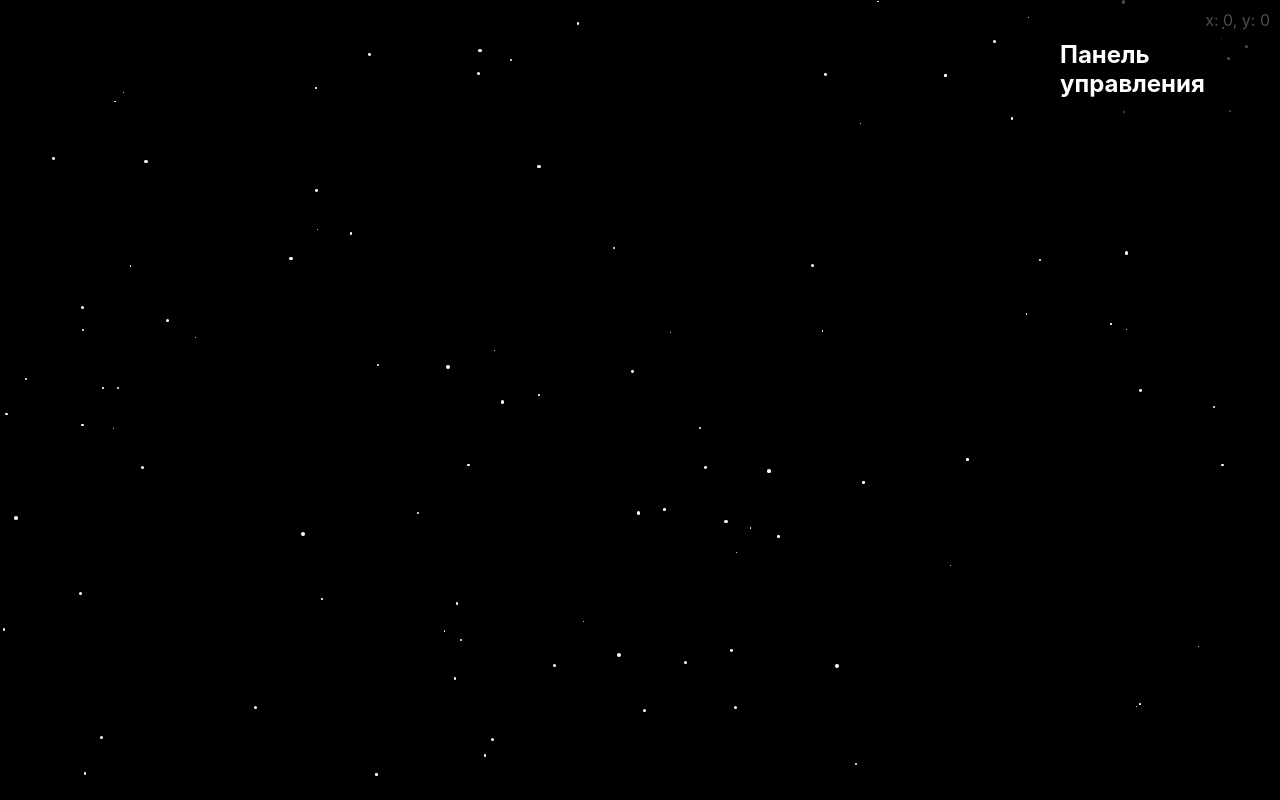
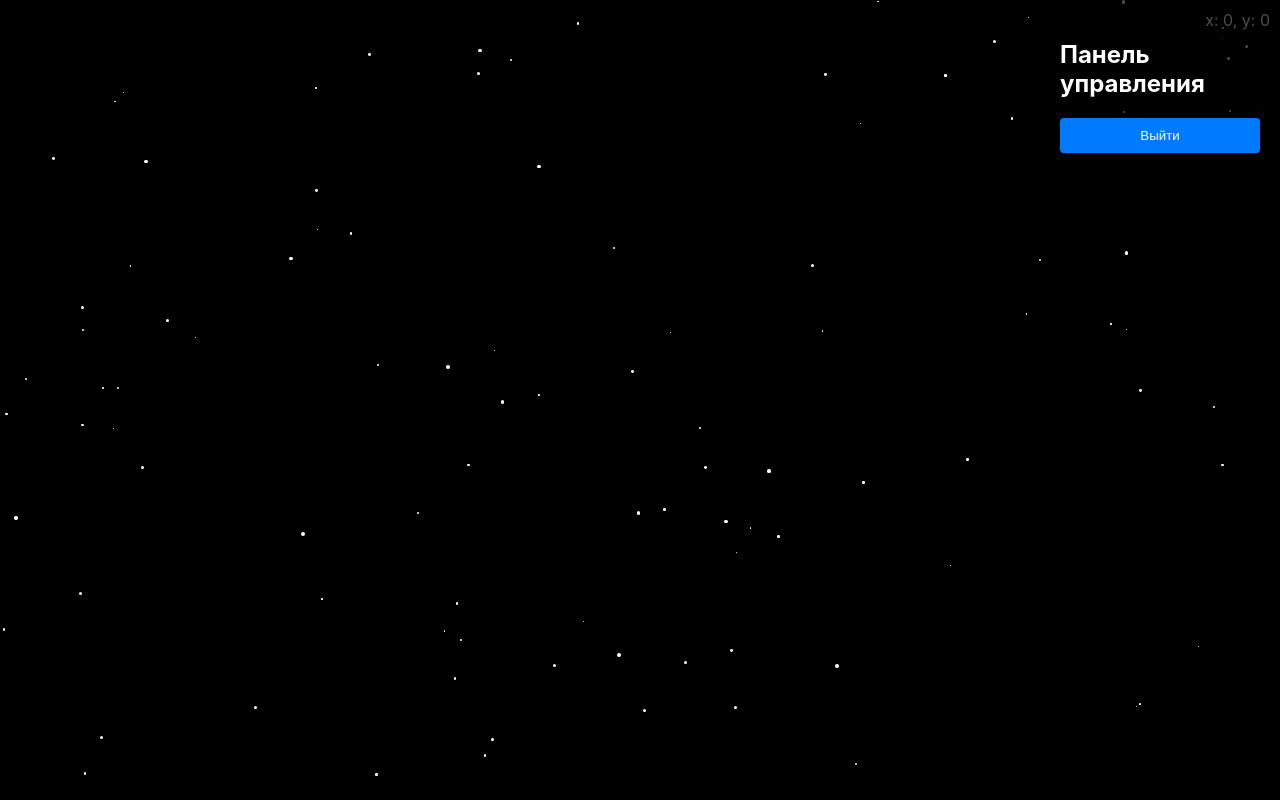
Before and after one commit to dima-re1vl/name_the_star, a React (Create React App) app in the folder client/: page / in a window 1280 px wide. Built offline with nearby package versions, Linux system fonts and the light colour scheme; no server answers.

Commit message:
fixed registration

```diff
--- a/client/src/components/ControlPanel/ControlPanel.css
+++ b/client/src/components/ControlPanel/ControlPanel.css
@@ -1,3 +1,4 @@
+/* client/src/components/ControlPanel.css */
 .control-panel {
     position: fixed;
     top: 0;
@@ -7,3 +8,17 @@
     color: white;
     padding: 20px;
 }
+
+.control-panel button {
+    width: 100%;
+    padding: 10px;
+    background-color: #007bff;
+    color: white;
+    border: none;
+    border-radius: 4px;
+    cursor: pointer;
+}
+
+.control-panel button:hover {
+    background-color: #0056b3;
+}
--- a/client/src/components/ControlPanel/ControlPanel.jsx
+++ b/client/src/components/ControlPanel/ControlPanel.jsx
@@ -1,10 +1,22 @@
+// client/src/components/ControlPanel.js
 import React from 'react';
+import { auth } from '../../firebase/firebaseConfig';
+import { signOut } from 'firebase/auth';
 import './ControlPanel.css';
 
 const ControlPanel = () => {
+  const handleLogout = () => {
+    signOut(auth).then(() => {
+      alert('Вы вышли из системы.');
+    }).catch((error) => {
+      alert('Ошибка при выходе из системы: ' + error.message);
+    });
+  };
+
   return (
     <div className="control-panel">
       <h2>Панель управления</h2>
+      <button onClick={handleLogout}>Выйти</button>
     </div>
   );
 };
--- a/client/src/components/StarMap/StarMap.css
+++ b/client/src/components/StarMap/StarMap.css
@@ -1,3 +1,4 @@
+/* client/src/components/StarMap.css */
 .star-map {
     position: relative;
     width: 100%;
@@ -18,3 +19,10 @@
     right: 10px;
     color: white;
 }
+
+.user-info {
+    position: absolute;
+    top: 10px;
+    left: 10px;
+    color: white;
+}
--- a/client/src/components/StarMap/StarMap.jsx
+++ b/client/src/components/StarMap/StarMap.jsx
@@ -1,11 +1,16 @@
+// client/src/components/StarMap.js
 import React, { useState, useEffect } from 'react';
+import { auth } from '../../firebase/firebaseConfig';
+import { onAuthStateChanged } from 'firebase/auth';
 import './StarMap.css';
 
 const StarMap = () => {
   const [stars, setStars] = useState([]);
   const [cursorCoords, setCursorCoords] = useState({ x: 0, y: 0 });
+  const [user, setUser] = useState(null);
 
   useEffect(() => {
+    // Генерация звезд
     const generateStars = () => {
       const starsArray = [];
       for (let i = 0; i < 100; i++) {
@@ -20,10 +25,30 @@ const StarMap = () => {
     };
 
     generateStars();
+
+    // Проверка авторизации пользователя
+    const unsubscribe = onAuthStateChanged(auth, (user) => {
+      if (user) {
+        setUser(user);
+      } else {
+        setUser(null);
+      }
+    });
+
+    return () => unsubscribe();
   }, []);
 
   const handleMouseMove = (event) => {
     setCursorCoords({ x: event.clientX, y: event.clientY });
+  };
+
+  const handleStarClick = (starId) => {
+    if (user) {
+      // Функционал для регистрации звезды
+      alert(`Звезда ${starId} зарегистрирована пользователем ${user.email}`);
+    } else {
+      alert('Пожалуйста, войдите в систему, чтобы зарегистрировать звезду.');
+    }
   };
 
   return (
@@ -38,11 +63,13 @@ const StarMap = () => {
             width: `${star.size}px`,
             height: `${star.size}px`,
           }}
+          onClick={() => handleStarClick(star.id)}
         ></div>
       ))}
       <div className="cursor-coords">
         {`x: ${cursorCoords.x}, y: ${cursorCoords.y}`}
       </div>
+      {user && <div className="user-info">Вошел как: {user.email}</div>}
     </div>
   );
 };
```
